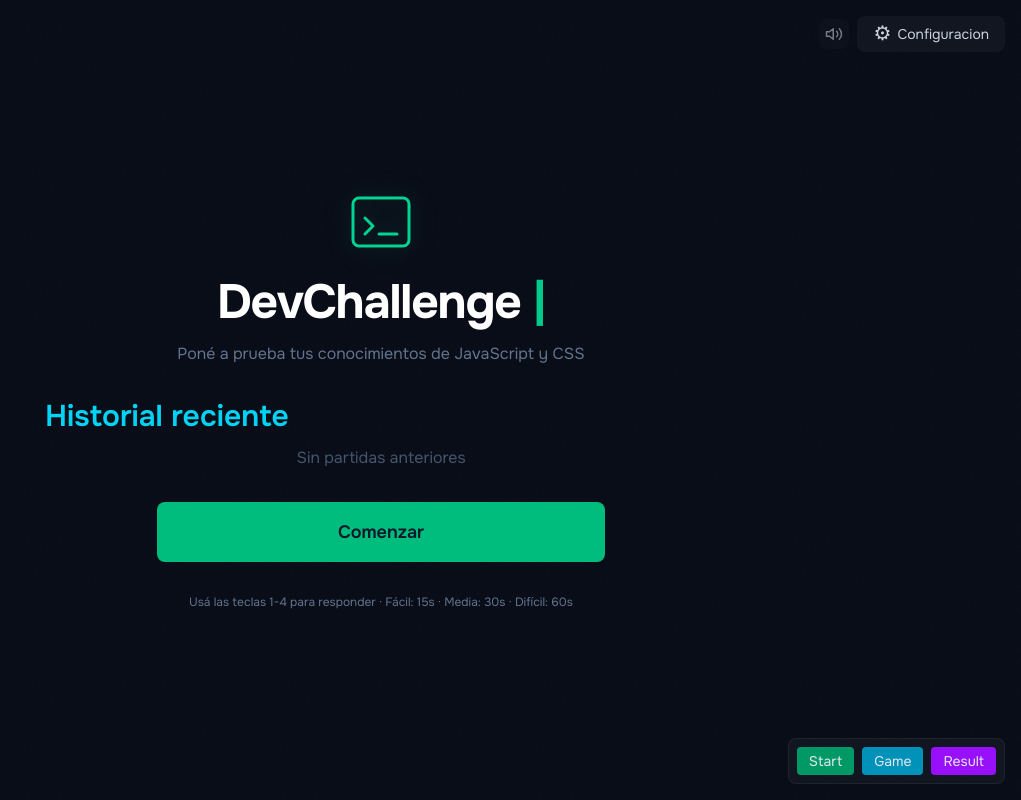
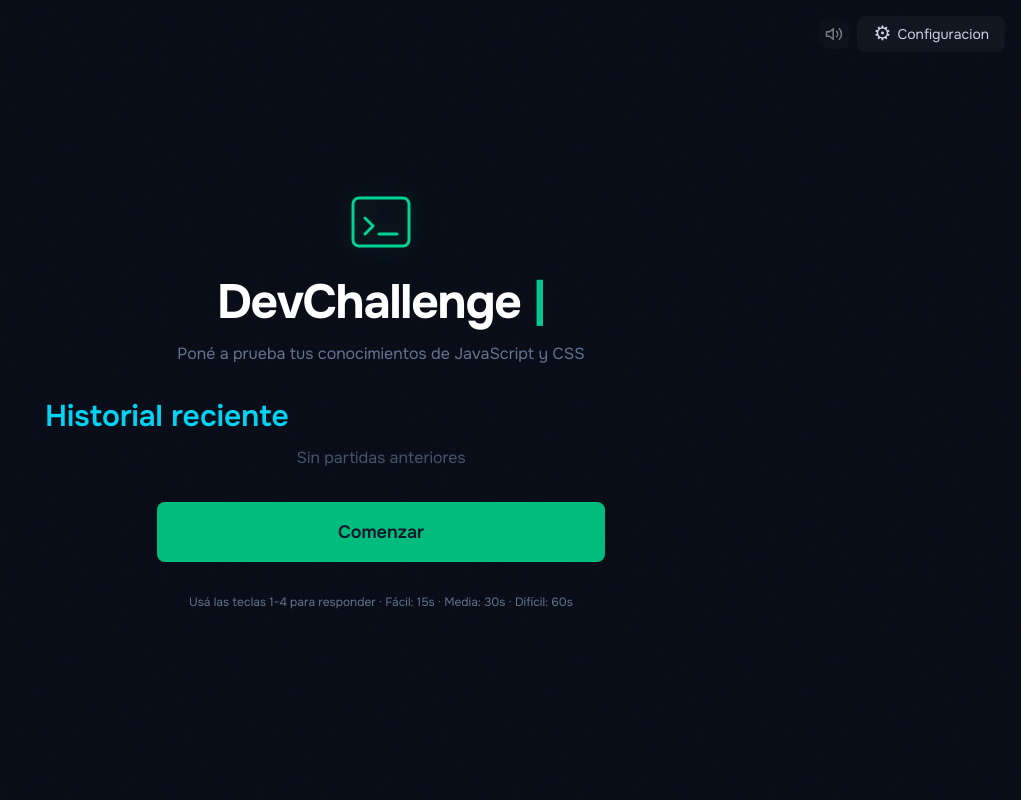
Before and after one commit to JoseDavidGarciaDowning/proyecto-personal-multimedios, a Vue app: page / in a window 1280 px wide. Shown: the whole page, without its empty margins (259-1280 px from the left). Built offline with nearby package versions, Linux system fonts and the light colour scheme.

Commit message:
fix: eliminar botones de debug en producción

```diff
--- a/src/App.vue
+++ b/src/App.vue
@@ -23,25 +23,5 @@ onMounted(() => {
       <ResultScreen v-else-if="store.currentScreen === 'result'" />
     </main>
 
-    <div class="fixed bottom-4 right-4 z-30 flex gap-2 p-2 bg-white/[0.04] backdrop-blur-sm rounded-lg border border-white/[0.06]">
-      <button
-        @click="store.navigateTo('start')"
-        class="px-3 py-1 text-sm rounded bg-emerald-600 hover:bg-emerald-500 transition focus-visible:outline-2 focus-visible:outline-cyan-400"
-      >
-        Start
-      </button>
-      <button
-        @click="store.navigateTo('game')"
-        class="px-3 py-1 text-sm rounded bg-cyan-600 hover:bg-cyan-500 transition focus-visible:outline-2 focus-visible:outline-cyan-400"
-      >
-        Game
-      </button>
-      <button
-        @click="store.navigateTo('result')"
-        class="px-3 py-1 text-sm rounded bg-purple-600 hover:bg-purple-500 transition focus-visible:outline-2 focus-visible:outline-cyan-400"
-      >
-        Result
-      </button>
-    </div>
   </div>
 </template>
```
